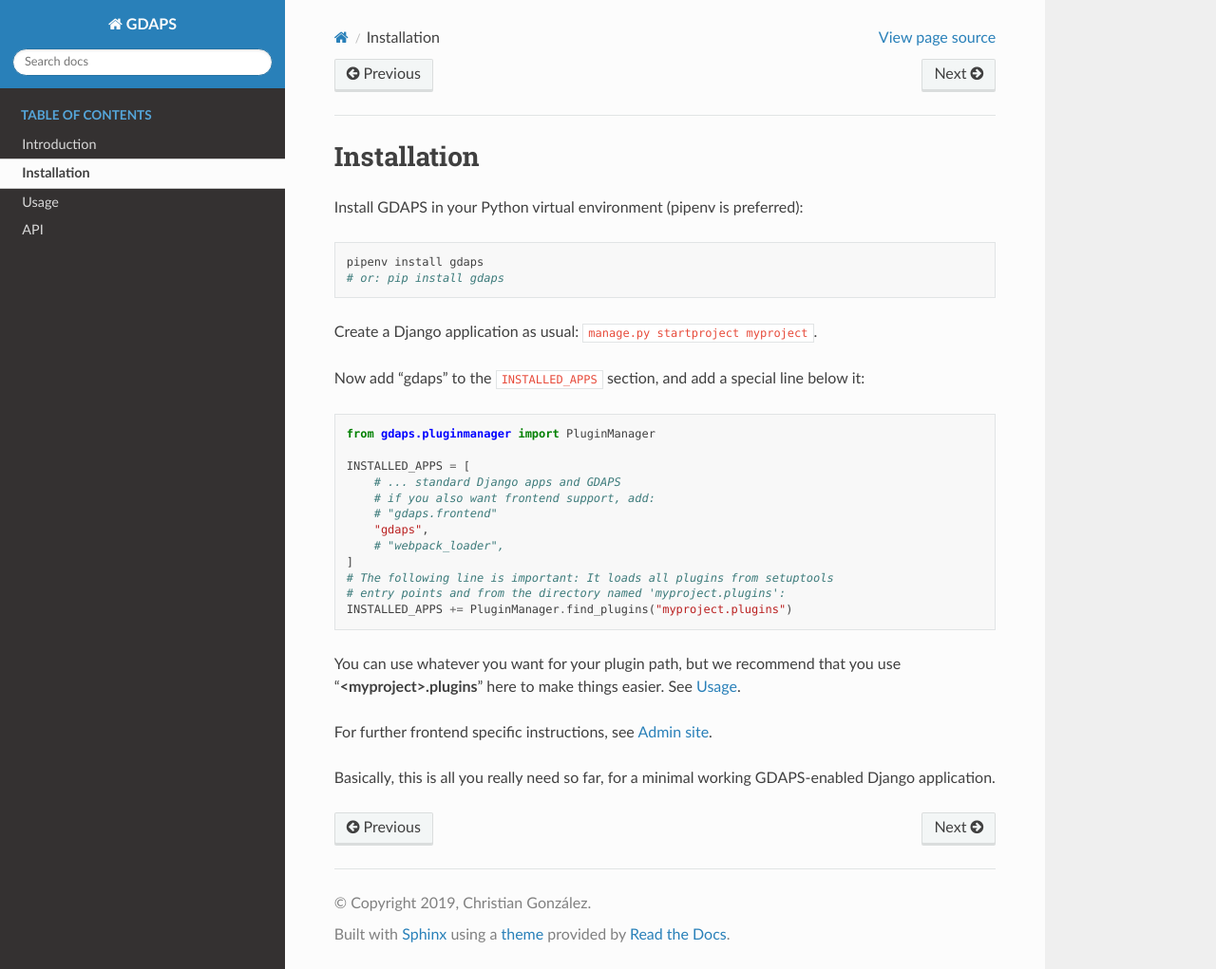
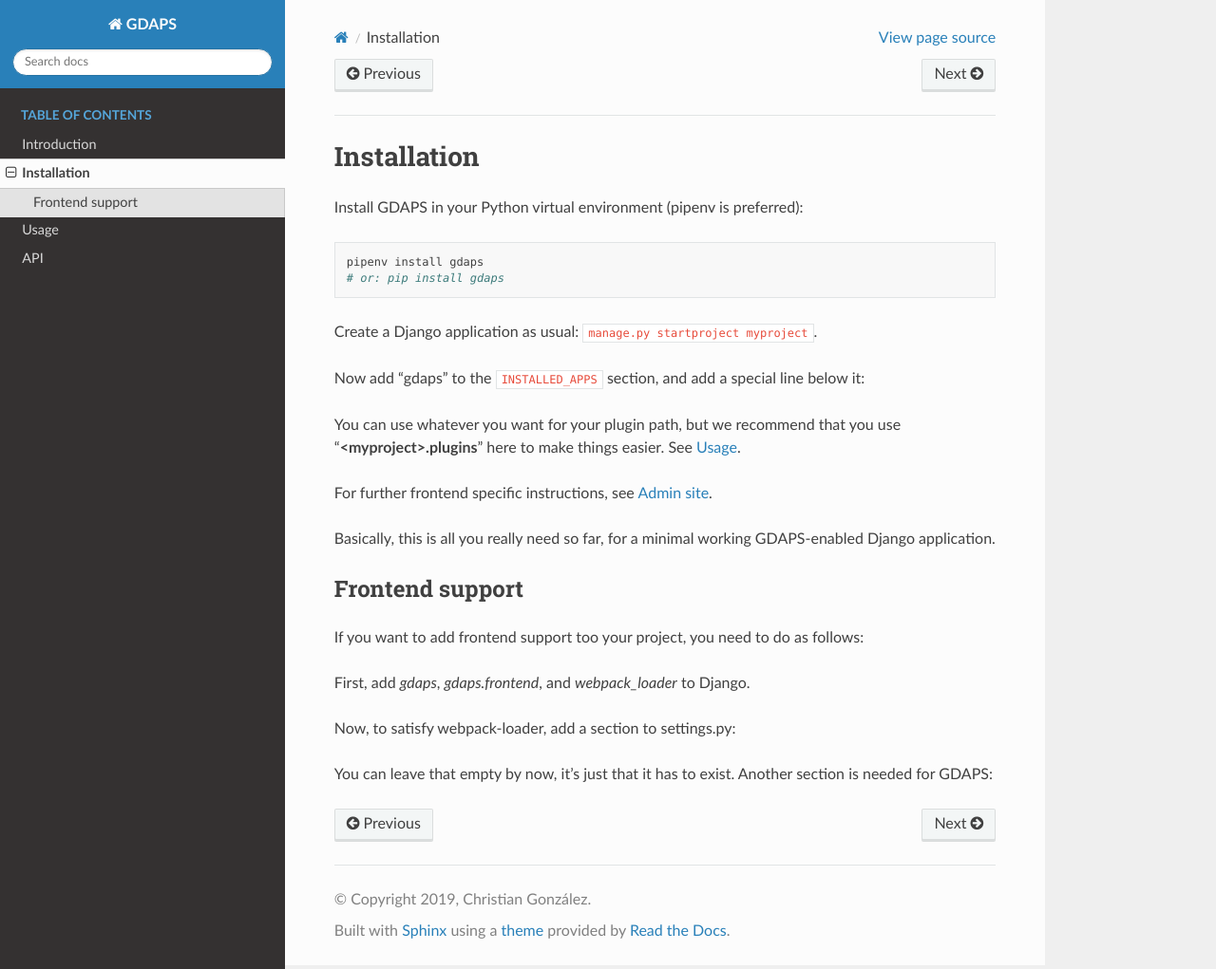
Before and after one commit to rogue707Dev/django-gdaps, a Sphinx documentation site: the page built from docs/Installation.rst, in a window 1280 px wide and 1021 px high. Shown: the whole window at 95% size. Built offline with Sphinx 7.4.7 and the Read the Docs theme 2.0.0, drawn with Linux system fonts in a browser that asks for light colours; pages that are not in the unit, such as notebooks, are missing from menus.

Commit message:
add a doc section for installing gdaps.frontend

```diff
--- a/docs/Installation.rst
+++ b/docs/Installation.rst
@@ -1,5 +1,5 @@
 Installation
-------------
+============
 
 Install GDAPS in your Python virtual environment (pipenv is preferred):
 
@@ -13,16 +13,14 @@ Create a Django application as usual: ``manage.py startproject myproject``.
 
 Now add "gdaps" to the ``INSTALLED_APPS`` section, and add a special line below it:
 
-.. code-block:: python
+.. code-block::python
 
     from gdaps.pluginmanager import PluginManager
 
     INSTALLED_APPS = [
         # ... standard Django apps and GDAPS
         # if you also want frontend support, add:
-        # "gdaps.frontend"
         "gdaps",
-        # "webpack_loader",
     ]
     # The following line is important: It loads all plugins from setuptools
     # entry points and from the directory named 'myproject.plugins':
@@ -35,5 +33,40 @@ For further frontend specific instructions, see :ref:`frontend-support`.
 Basically, this is all you really need so far, for a minimal working
 GDAPS-enabled Django application.
 
+Frontend support
+----------------
+
+If you want to add frontend support too your project, you need to do as follows:
+
+First, add *gdaps*, *gdaps.frontend*, and *webpack_loader* to Django.
+
+.. code-block::bash
+
+    pipenv install django-webpack-loader
+
+
+.. code-block::python
+
+    from gdaps.pluginmanager import PluginManager
+
+    INSTALLED_APPS = [
+        # ... standard Django apps and GDAPS
+        "gdaps.frontend"
+        "gdaps",
+        "webpack_loader",  # you'll need that too
+    ]
+    INSTALLED_APPS += PluginManager.find_plugins("myproject.plugins")
+
+Now, to satisfy webpack-loader, add a section to settings.py:
+
+.. code-block::python
+    WEBPACK_LOADER = {}
+
+You can leave that empty by now, it's just that it has to exist. Another section is needed for GDAPS:
+
+.. code-block::python
+    GDAPS = {
+        "FRONTEND": "vue",
+    }
 
 .. _Usage: usage
```
